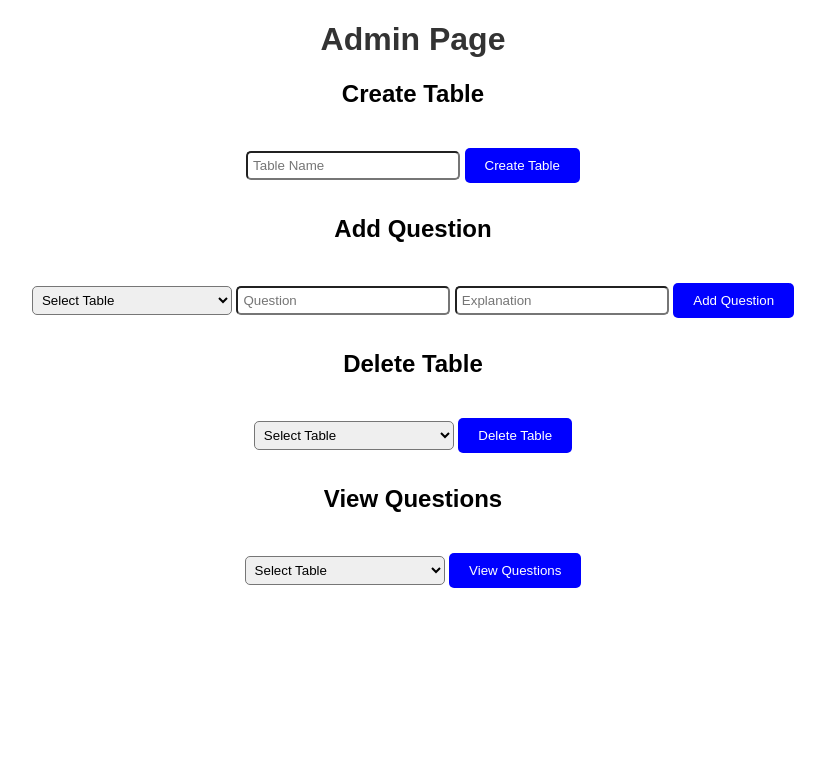
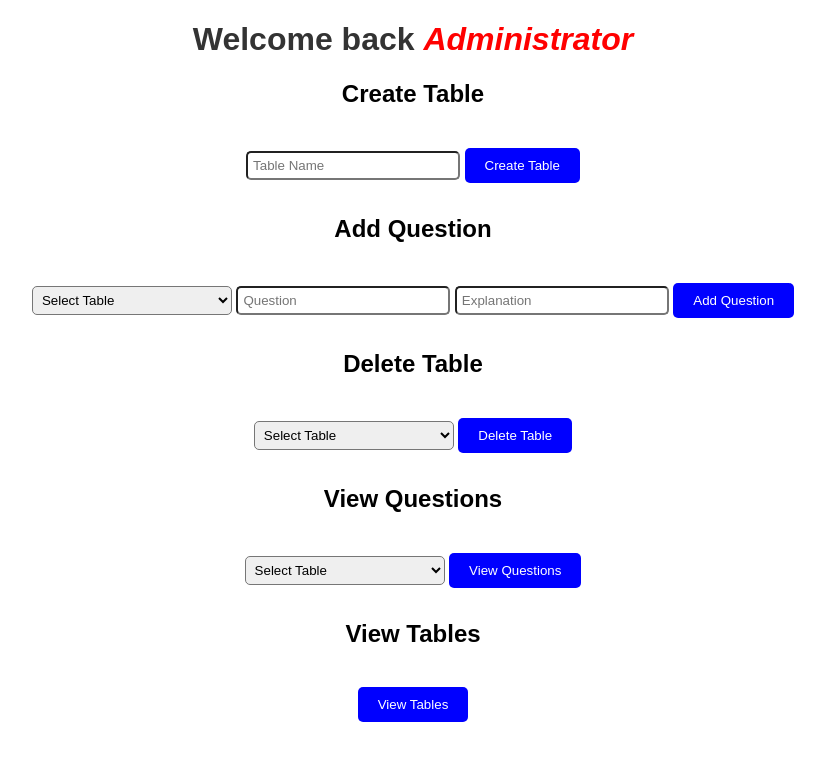
Before and after one commit to edekoethan/Webstack---Portfolio-Project, a Flask app: page /admin in a window 1280 px wide. Shown: the top 761 px of the page, without its empty margins (227-1052 px from the left). Run offline with Flask 3, Linux system fonts and the light colour scheme.

Commit message:
changed admin color to red, added red-text style

```diff
--- a/templates/admin.html
+++ b/templates/admin.html
@@ -1,7 +1,7 @@
 <!DOCTYPE html>
 <html>
 <head>
-    <title>Admin Page</title>
+    <title>Admin page</title>
     <style>
         body {
             font-family: Arial, sans-serif;
@@ -49,10 +49,13 @@
         tr:nth-child(even) {
             background-color: #f9f9f9;
         }
+        .red-text {
+            color: red; /* Red color for the text */
+        }
     </style>
 </head>
 <body>
-    <h1>Admin Page</h1>
+    <h1>Welcome back <em><span class="red-text">Administrator</span></em></h1>
 
     <div class="form-container">
         <h2>Create Table</h2>
@@ -102,5 +105,11 @@
             <button type="submit">View Questions</button>
         </form>
     </div>
+    <div class="form-container">
+        <h2>View Tables</h2>
+        <form action="/admin/view_tables" method="post">
+            <button type="submit">View Tables</button>
+        </form>
+    </div>
 </body>
 </html>
```
Also changed, not shown: instance/flashcards.db.
